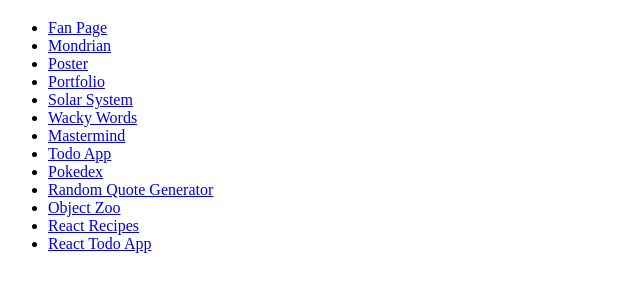
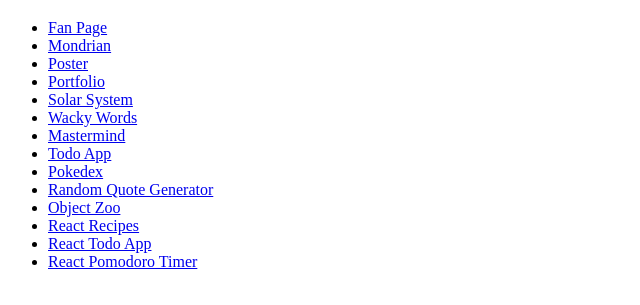
Before and after one commit to Maydm/maydm.github.io, a plain HTML site: page index.html in a window 1280 px wide. Shown: the part 61-366 px from the top of the page, without its empty margins (0-640 px from the left). Drawn offline with Linux system fonts and the light colour scheme.

Commit message:
add: link to react-pomodoro

```diff
--- a/index.html
+++ b/index.html
@@ -20,6 +20,7 @@
       <li><a href="/object-zoo">Object Zoo</a></li>
       <li><a href="/react-recipes/">React Recipes</a></li>
       <li><a href="/react-todo/">React Todo App</a></li>
+      <li><a href="/react-pomodoro">React Pomodoro Timer</a></li>
     </ul>
   </body>
 </html>
```
